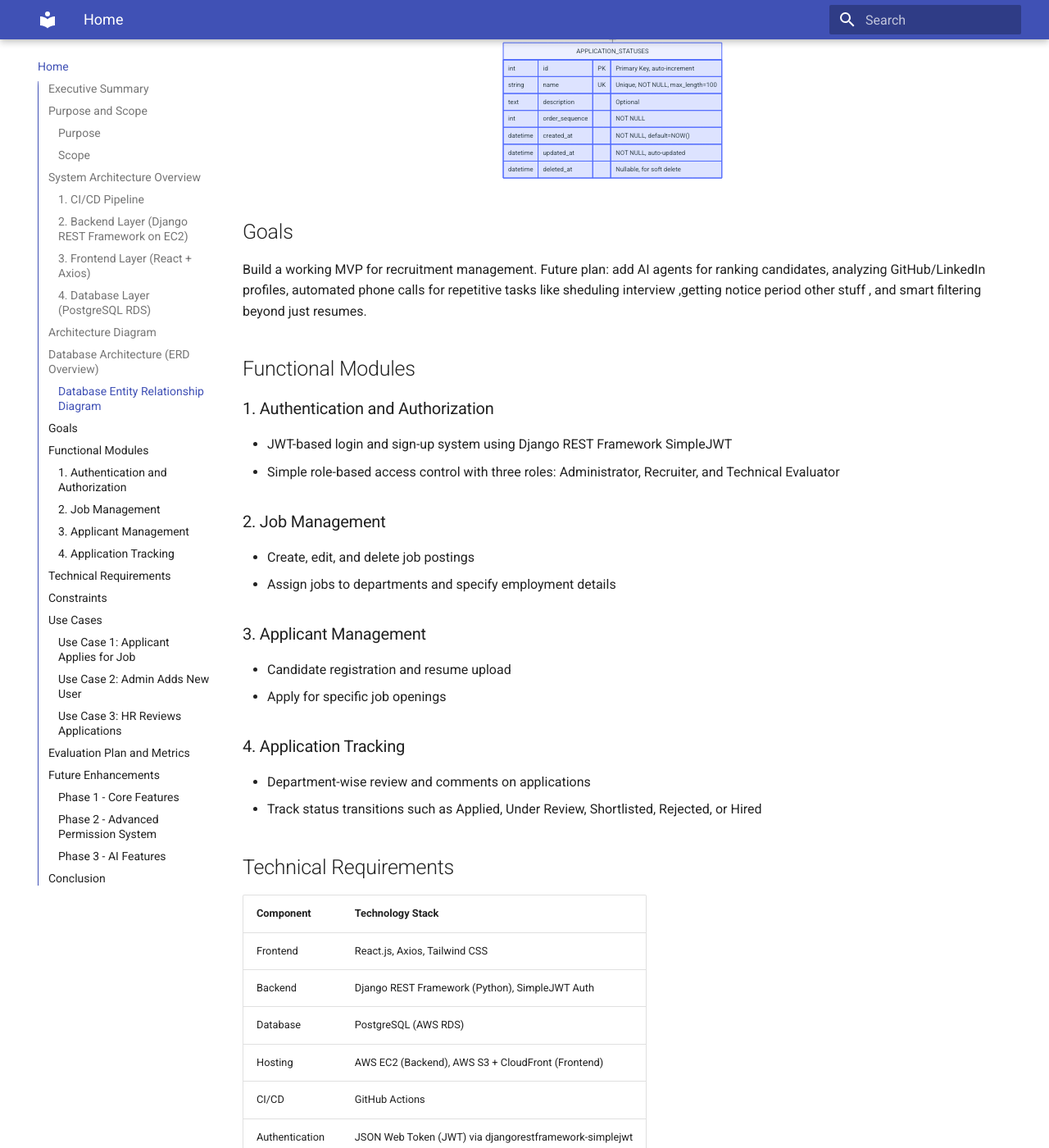
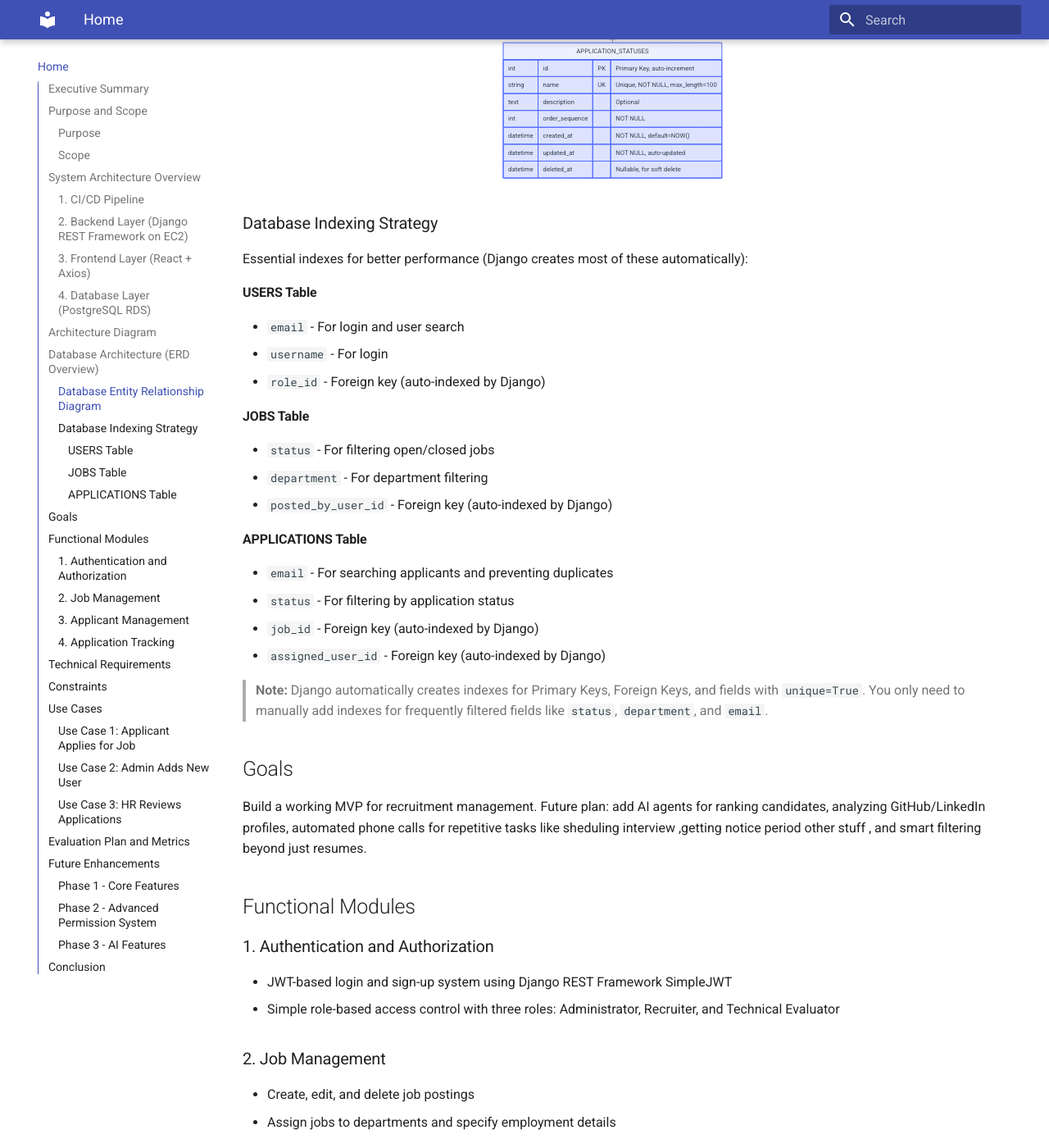
Before and after one commit to tanveer-gkmit/accipere-docs, an MkDocs documentation site: the page built from docs/index.md, in a window 1280 px wide and 1400 px high, scrolled down 7282 px. Shown: the whole window at 82% size. Built offline with MkDocs 1.6.1 and Material for MkDocs 9.7.7, drawn with Linux system fonts in a browser that asks for light colours.

Commit message:
docs: Add database indexing strategy documentation

````diff
--- a/docs/index.md
+++ b/docs/index.md
@@ -187,6 +187,28 @@ erDiagram
     }
 ```
 
+### Database Indexing Strategy
+
+Essential indexes for better performance (Django creates most of these automatically):
+
+#### USERS Table
+- `email` - For login and user search
+- `username` - For login
+- `role_id` - Foreign key (auto-indexed by Django)
+
+#### JOBS Table
+- `status` - For filtering open/closed jobs
+- `department` - For department filtering
+- `posted_by_user_id` - Foreign key (auto-indexed by Django)
+
+#### APPLICATIONS Table
+- `email` - For searching applicants and preventing duplicates
+- `status` - For filtering by application status
+- `job_id` - Foreign key (auto-indexed by Django)
+- `assigned_user_id` - Foreign key (auto-indexed by Django)
+
+> **Note:** Django automatically creates indexes for Primary Keys, Foreign Keys, and fields with `unique=True`. You only need to manually add indexes for frequently filtered fields like `status`, `department`, and `email`.
+
 ## Goals
 
 Build a working MVP for recruitment management. Future plan: add AI agents for ranking candidates, analyzing GitHub/LinkedIn profiles, automated phone calls for repetitive tasks like sheduling interview ,getting notice period other stuff , and smart filtering beyond just resumes.
````
Also changed, not shown: site/index.html, site/search/search_index.json.
